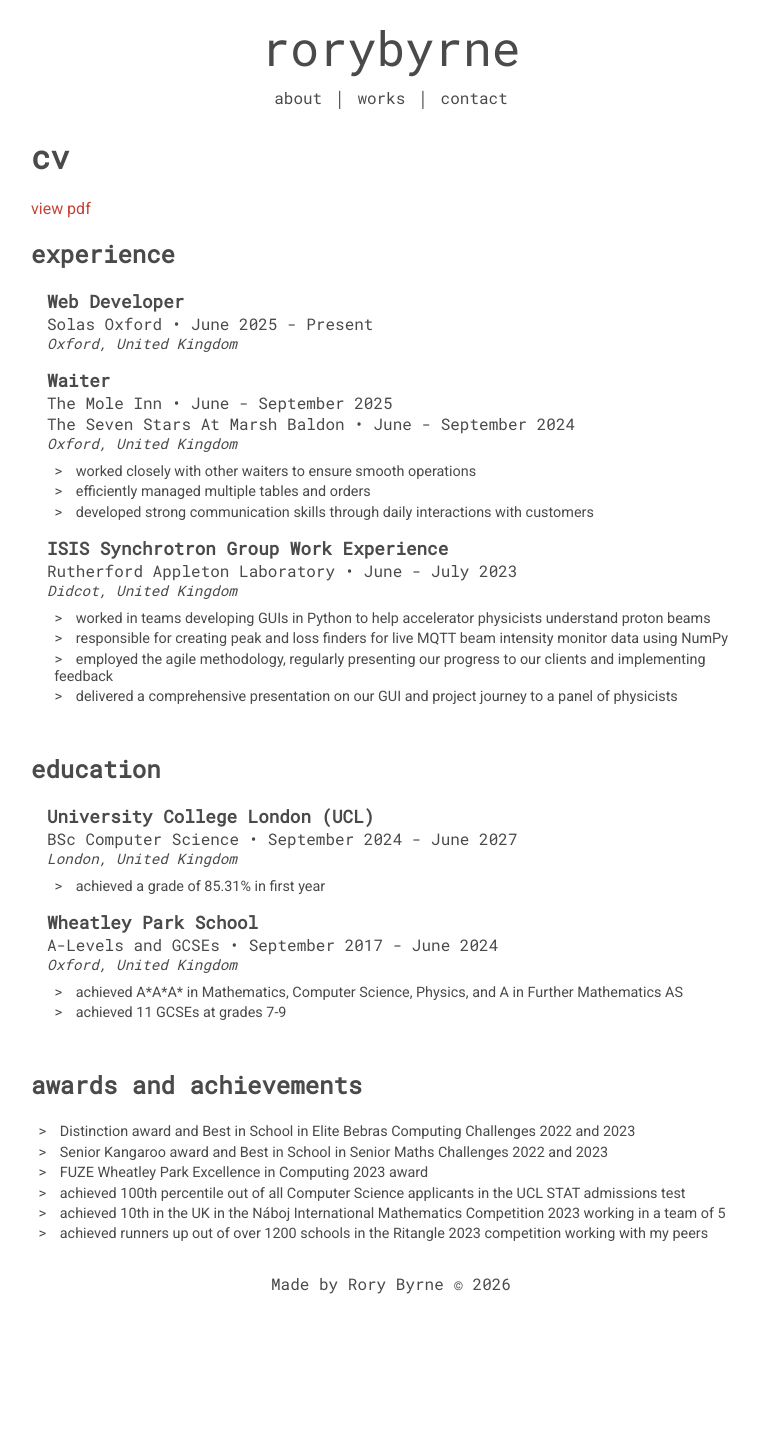
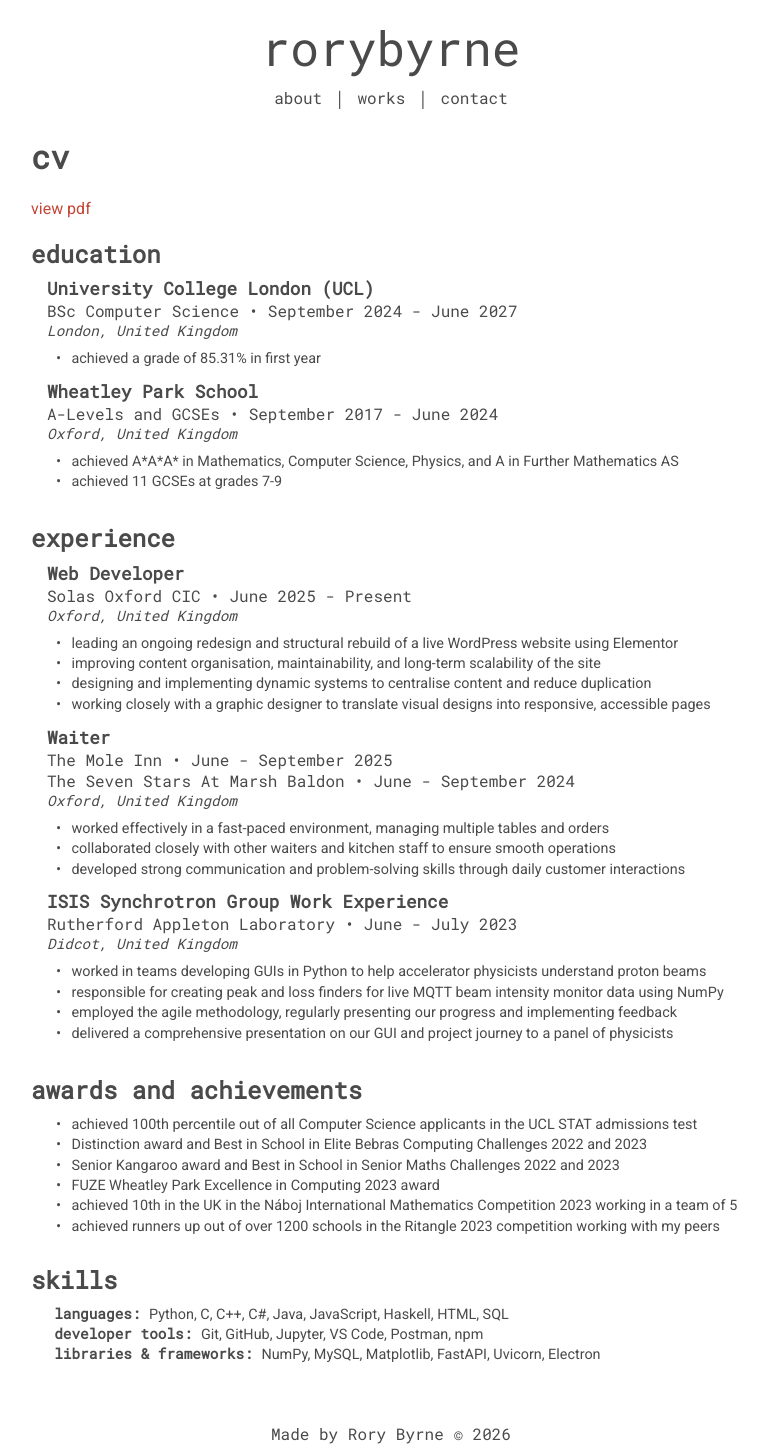
Before and after one commit to RoryByrne1/rorybyrne1.github.io, a Jekyll site: the page built from contact/cv.md, in a window 1280 px wide. Shown: the whole page, without its empty margins (249-1017 px from the left). Built offline with Jekyll 4.4.1, drawn with Linux system fonts in a browser that asks for light colours; before the commit the page ends 1305 px from its top, so only the background shows below that.

Commit message:
cv updates

```diff
--- a/assets/styles.css
+++ b/assets/styles.css
@@ -68,6 +68,10 @@ h1, h2, h3, h4, h5, h6 {
 
 h1 {
   margin-top: 0.2em;
+}
+
+h2 {
+  margin-bottom: 0.3em;
 }
 
 body.site {
@@ -164,9 +168,8 @@ ul a {
 }
 
 ul li::before {
-  content: "> ";
+  content: "• ";
   font-family: var(--accent-font);
-  margin-right: 0.3em;
 }
 
 .contact-icons ul {
@@ -321,13 +324,11 @@ ul li::before {
 .cv-list {
   display: flex;
   flex-direction: column;
-  gap: 1rem;
-  margin-bottom: 3rem;
+  gap: .8rem;
 }
 
 .cv-entry {
   font-family: var(--accent-font);
-  padding: 0rem 1rem;
 }
 
 .cv-entry strong {
@@ -341,6 +342,21 @@ ul li::before {
   font-size: 0.9em;
   padding-left: 0.5em;
   margin: 0.5rem 0 0 0;
+}
+
+.cv-section {
+  margin-bottom: 2em;
+  margin-left: 1rem;
+}
+
+.cv-skills li::before {
+  content: "";
+  margin-right: 0;
+}
+
+.cv-skills strong {
+  font-family: var(--accent-font);
+  margin-right: 5px;
 }
 
 .cv-where {
--- a/contact/cv.md
+++ b/contact/cv.md
@@ -2,18 +2,23 @@
 layout: default
 title: cv
 experience:
-  - who: Solas Oxford
+  - who: Solas Oxford CIC
     what: Web Developer
     where: Oxford, United Kingdom
     when: June 2025 - Present
+    notes:
+      - leading an ongoing redesign and structural rebuild of a live WordPress website using Elementor
+      - improving content organisation, maintainability, and long-term scalability of the site
+      - designing and implementing dynamic systems to centralise content and reduce duplication
+      - working closely with a graphic designer to translate visual designs into responsive, accessible pages
   - who: The Mole Inn &bull; June - September 2025 <br> The Seven Stars At Marsh Baldon
     what: Waiter
     where: Oxford, United Kingdom
     when: June - September 2024
     notes:
-      - worked closely with other waiters to ensure smooth operations
-      - efficiently managed multiple tables and orders
-      - developed strong communication skills through daily interactions with customers
+      - worked effectively in a fast-paced environment, managing multiple tables and orders
+      - collaborated closely with other waiters and kitchen staff to ensure smooth operations
+      - developed strong communication and problem-solving skills through daily customer interactions
   - who: Rutherford Appleton Laboratory
     what: ISIS Synchrotron Group Work Experience
     where: Didcot, United Kingdom
@@ -21,7 +26,7 @@ experience:
     notes:
       - worked in teams developing GUIs in Python to help accelerator physicists understand proton beams
       - responsible for creating peak and loss finders for live MQTT beam intensity monitor data using NumPy
-      - employed the agile methodology, regularly presenting our progress to our clients and implementing feedback
+      - employed the agile methodology, regularly presenting our progress and implementing feedback
       - delivered a comprehensive presentation on our GUI and project journey to a panel of physicists
 
 education:
@@ -40,36 +45,69 @@ education:
       - achieved 11 GCSEs at grades 7-9
 
 achievements:
+  - achieved 100th percentile out of all Computer Science applicants in the UCL STAT admissions test
   - Distinction award and Best in School in Elite Bebras Computing Challenges 2022 and 2023
   - Senior Kangaroo award and Best in School in Senior Maths Challenges 2022 and 2023
   - FUZE Wheatley Park Excellence in Computing 2023 award
-  - achieved 100th percentile out of all Computer Science applicants in the UCL STAT admissions test
   - achieved 10th in the UK in the Náboj International Mathematics Competition 2023 working in a team of 5
   - achieved runners up out of over 1200 schools in the Ritangle 2023 competition working with my peers
 
 skills:
-  - languages:
-      - Python
-      - C/C++
-      - Haskell
-      - Java
-      - JavaScript
-      - HTML
-      - SQL
-  - tools:
-      - Git
-      - GitHub
-      - Jupyter
-      - Jekyll
+  languages:
+    - Python
+    - C
+    - C++
+    - C#
+    - Java
+    - JavaScript
+    - Haskell
+    - HTML
+    - SQL
+  developer tools:
+    - Git
+    - GitHub
+    - Jupyter
+    - VS Code
+    - Postman
+    - npm
+  libraries & frameworks:
+    - NumPy
+    - MySQL
+    - Matplotlib
+    - FastAPI
+    - Uvicorn
+    - Electron
 ---
 
 # cv
 
 <a href="/assets/CV.pdf" target="_blank" aria-label="CV">view pdf</a>
 
+
+## education
+
+<div class="cv-list cv-section">
+{% assign education = page.education %}
+{% for e in education %}
+  <div class="cv-entry">
+      <strong>{{ e.who }}</strong><br>
+      {{ e.what }} &bull; {{ e.when }}
+      <div class="cv-where">{{ e.where }}</div>
+      {% if e.notes %}
+        <ul class="cv-notes">
+          {% for note in e.notes %}
+            <li>{{ note }}</li>
+          {% endfor %}
+        </ul>
+      {% endif %}
+    </div>
+{% endfor %}
+</div>
+
+
 ## experience
 
-<div class="cv-list">
+<div class="cv-list cv-section">
 {% assign experience = page.experience %}
 {% for e in experience %}
     <div class="cv-entry">
@@ -88,31 +126,23 @@ skills:
 </div>
 
 
-## education
-
-<div class="cv-list">
-{% assign education = page.education %}
-{% for e in education %}
-  <div class="cv-entry">
-      <strong>{{ e.who }}</strong><br>
-      {{ e.what }} &bull; {{ e.when }}
-      <div class="cv-where">{{ e.where }}</div>
-      {% if e.notes %}
-        <ul class="cv-notes">
-          {% for note in e.notes %}
-            <li>{{ note }}</li>
-          {% endfor %}
-        </ul>
-      {% endif %}
-    </div>
-{% endfor %}
-</div>
-
 ## awards and achievements
 
 {% assign achievements = page.achievements %}
-<ul class="cv-notes">
+<ul class="cv-notes cv-section">
   {% for a in achievements %}
     <li>{{ a }}</li>
   {% endfor %}
 </ul>
+
+
+## skills
+
+{% assign skills = page.skills %}
+<ul class="cv-notes cv-skills cv-section">
+  {% for category in skills %}
+    <li>
+      <strong>{{ category[0] }}:</strong> {{ category[1] | join: ", " }}
+    </li>
+  {% endfor %}
+</ul>
```
Also changed, not shown: _devlogs/new/2025-12-14-hmm.md (+91 -0 lines), about/music.md (+1 -1 lines), works/readingstar.md (added, +18 -0 lines), works/solas.md (+1 -1 lines), assets/projects/readingstar.png (added), 1 other file.
